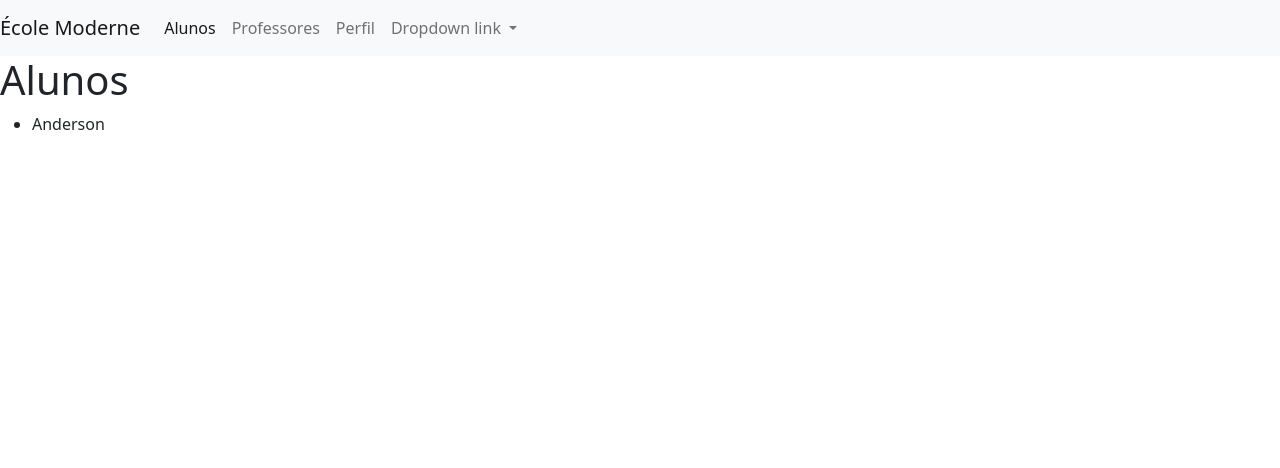
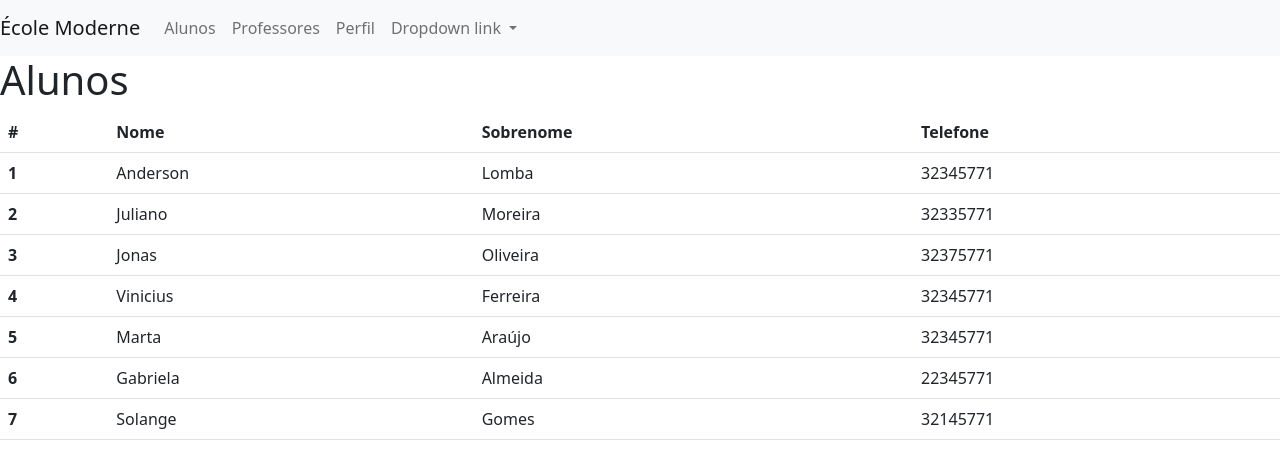
Before and after one commit to LombaAnderson/Angular_AspNetCore, an Angular app: page /alunos in a window 1280 px wide. Shown: the top 468 px of the page. Built offline with nearby package versions, Linux system fonts and the light colour scheme.

Commit message:
Atualização table - Bootstrap

```diff
--- a/src/app/alunos/alunos.component.html
+++ b/src/app/alunos/alunos.component.html
@@ -1,4 +1,21 @@
-<h1>{{titulo}}</h1>
-<ul>
-    <li>Anderson</li>
-</ul>
+<app-titulo [titulo]="titulo"></app-titulo>
+
+
+<table class="table">
+  <thead>
+    <tr>
+      <th scope="col">#</th>
+      <th scope="col">Nome</th>
+      <th scope="col">Sobrenome</th>
+      <th scope="col">Telefone</th>
+    </tr>
+  </thead>
+  <tbody >
+    <tr *ngFor="let aluno of alunos" >
+      <th scope="row">{{aluno.id}}</th>
+      <td>{{aluno.nome}}</td>
+      <td>{{aluno.sobrenome}}</td>
+      <td>{{aluno.telefone}}</td>
+    </tr>
+  </tbody>
+</table>
--- a/src/app/dashboard/dashboard.component.html
+++ b/src/app/dashboard/dashboard.component.html
@@ -1 +1,4 @@
-<p>dashboard works!</p>
+<app-titulo [titulo]="titulo"></app-titulo>
+<h1>
+
+</h1>
--- a/src/app/dashboard/dashboard.component.ts
+++ b/src/app/dashboard/dashboard.component.ts
@@ -7,6 +7,8 @@
 })
 export class DashboardComponent implements OnInit {
 
+  public titulo = 'Principal';
+
   constructor() { }
 
   ngOnInit(): void {
--- a/src/app/nav/nav.component.html
+++ b/src/app/nav/nav.component.html
@@ -1,19 +1,19 @@
 <nav class="navbar navbar-expand-lg navbar-light bg-light">
 
-    <a routerLink="dashboard" class="navbar-brand">École Moderne</a>
+    <a routerLink="dashboard" class="navbar-brand" >École Moderne</a>
     <button class="navbar-toggler" type="button" data-toggle="collapse" data-target="#navbarNavDropdown" aria-controls="navbarNavDropdown" aria-expanded="false" aria-label="Toggle navigation">
-      <span class="navbar-toggler-icon"></span>
+      <span class="navbar-toggler-icon"></span> -->
     </button>
     <div class="collapse navbar-collapse" id="navbarNavDropdown">
       <ul class="navbar-nav">
-        <li class="nav-item">
-          <a routerLink="alunos" routerLinkActive="active" class="nav-link">Alunos</a>
+        <li class="nav-item" routerLinkActive="active" >
+          <a routerLink="alunos" class="nav-link">Alunos</a>
         </li>
-        <li class="nav-item">
-          <a routerLink="professores/" routerLinkActive="active" class="nav-link">Professores </a>
+        <li class="nav-item" routerLinkActive="active">
+          <a routerLink="professores/"  class="nav-link">Professores </a>
         </li>
-        <li class="nav-item">
-          <a routerLink="perfil" routerLinkActive="active" class="nav-link">Perfil</a>
+        <li class="nav-item" routerLinkActive="active">
+          <a routerLink="perfil"  class="nav-link">Perfil</a>
         </li>
         <li class="nav-item dropdown">
           <a class="nav-link dropdown-toggle" href="#" role="button" data-bs-toggle="dropdown" aria-expanded="false">
--- a/src/app/perfil/perfil.component.html
+++ b/src/app/perfil/perfil.component.html
@@ -1 +1,5 @@
-<p>perfil works!</p>
+<app-titulo [titulo]="titulo"></app-titulo>
+
+<h1>
+
+</h1>
--- a/src/app/perfil/perfil.component.ts
+++ b/src/app/perfil/perfil.component.ts
@@ -7,6 +7,8 @@
 })
 export class PerfilComponent implements OnInit {
 
+  public titulo = 'Perfil';
+
   constructor() { }
 
   ngOnInit(): void {
--- a/src/app/professores/professores.component.html
+++ b/src/app/professores/professores.component.html
@@ -1,4 +1,18 @@
-<h1>{{titulo}}</h1>
-<ul>
-    <li *ngFor="let prof of professores">{{prof.nome}}</li>
-</ul>
+<app-titulo [titulo]="titulo"></app-titulo>
+
+<table class="table">
+  <thead>
+    <tr>
+      <th scope="col">#</th>
+      <th scope="col">Nome</th>
+      <th scope="col">Disciplina</th>
+    </tr>
+  </thead>
+  <tbody >
+    <tr *ngFor="let prof of professores">
+      <th scope="row">{{prof.id}}</th>
+      <td>{{prof.nome}}</td>
+      <td>{{prof.disciplina}}</td>
+    </tr>
+  </tbody>
+</table>
--- a/src/app/titulo/titulo.component.html
+++ b/src/app/titulo/titulo.component.html
@@ -1 +1 @@
-<p>titulo works!</p>
+<h1>{{titulo}}</h1>
--- a/src/app/titulo/titulo.component.ts
+++ b/src/app/titulo/titulo.component.ts
@@ -1,4 +1,4 @@
-import { Component, OnInit } from '@angular/core';
+import { Component, Input, OnInit } from '@angular/core';
 
 @Component({
   selector: 'app-titulo',
@@ -7,6 +7,8 @@
 })
 export class TituloComponent implements OnInit {
 
+  @Input() titulo: string;
+
   constructor() { }
 
   ngOnInit(): void {
--- a/tsconfig.json
+++ b/tsconfig.json
@@ -5,7 +5,7 @@
     "baseUrl": "./",
     "outDir": "./dist/out-tsc",
     "forceConsistentCasingInFileNames": true,
-    "strict": true,
+    "strict": false,
     "noImplicitOverride": true,
     "noPropertyAccessFromIndexSignature": true,
     "noImplicitReturns": true,
```
